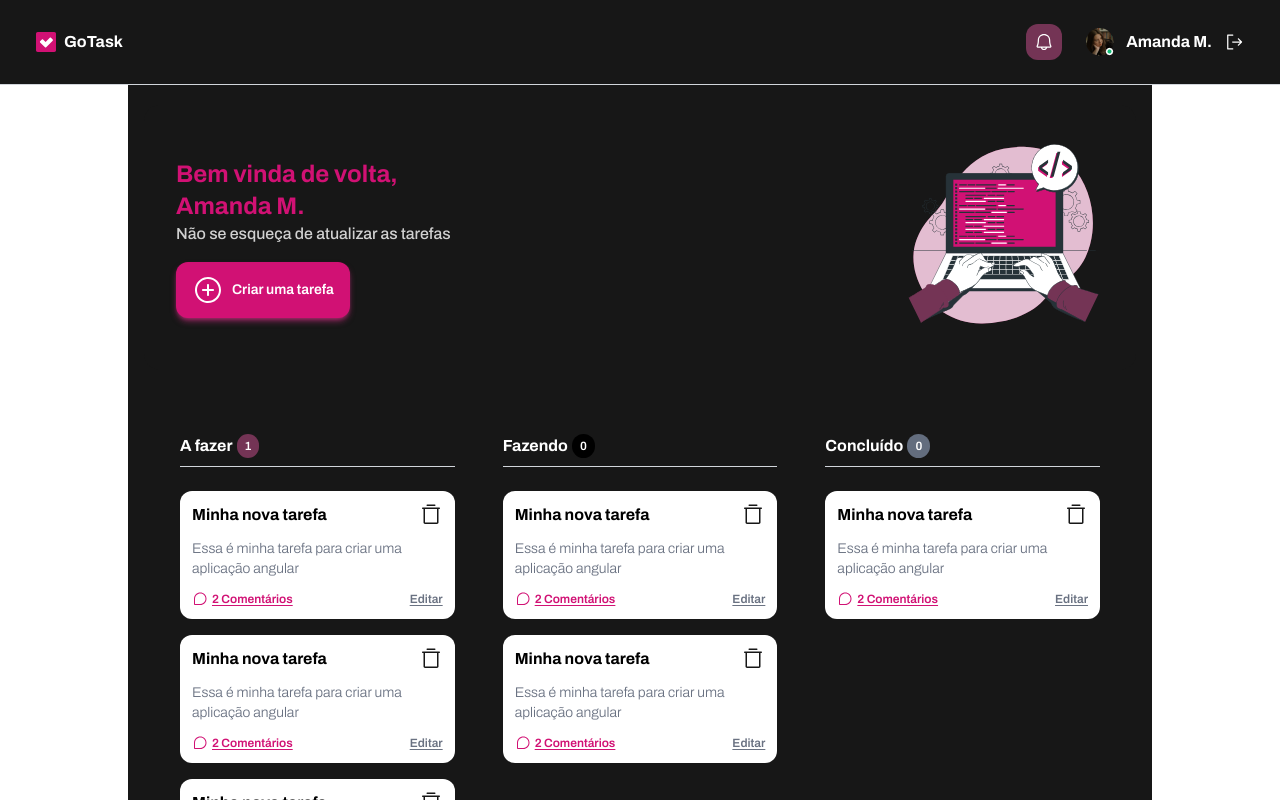
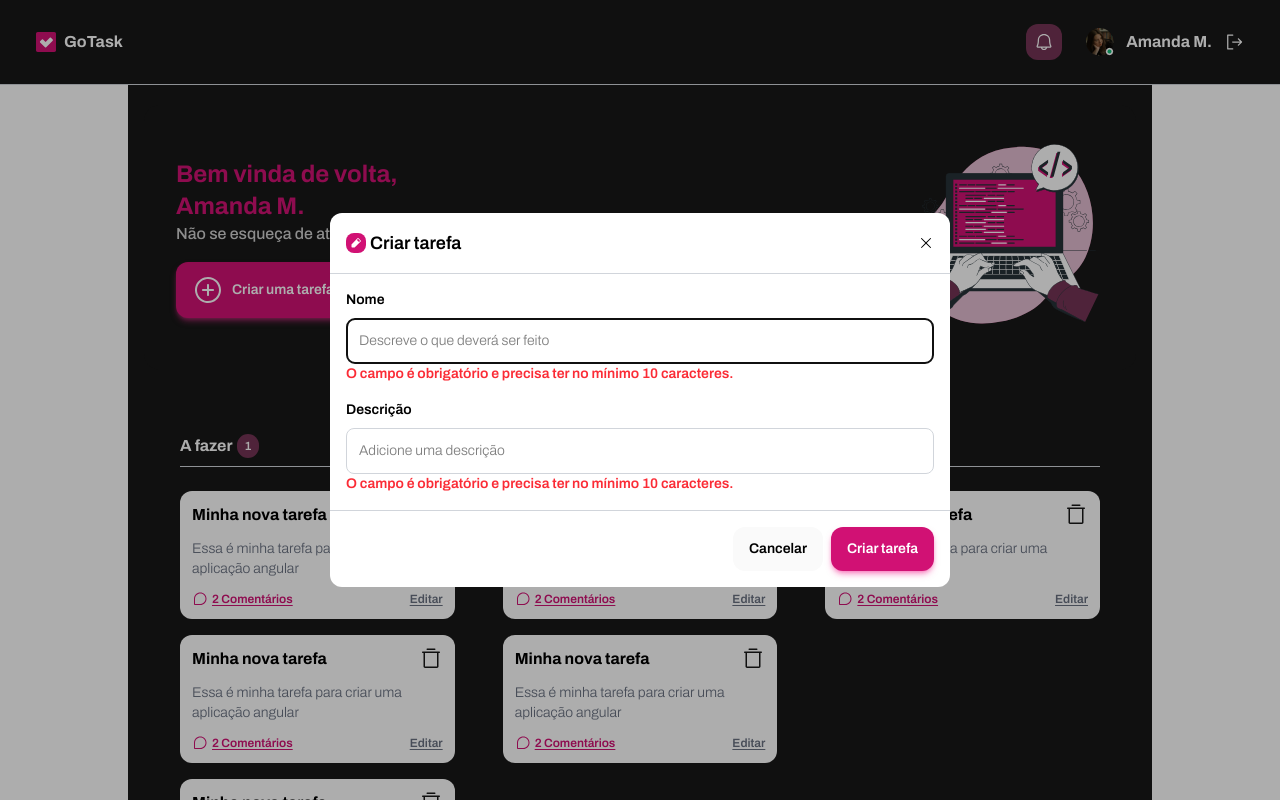
Before and after one commit to AmandaLinger/To-do_List_angular, an Angular app: page / in a window 1280 px wide. Both pictures are taken after a click on the button "Criar uma tarefa". Shown: the top 800 px of the page. Built offline with nearby package versions, Linux system fonts and the light colour scheme.

Commit message:
Dinamizando o modal de criação e edição com flags de modo

```diff
--- a/src/app/components/task-card/task-card.component.html
+++ b/src/app/components/task-card/task-card.component.html
@@ -15,6 +15,6 @@
 
 
     <p class="font-semibold text-xs text-gray-500 underline
-      underline-offset-2 cursor-pointer ml-auto">Editar</p>
+      underline-offset-2 cursor-pointer ml-auto" (click)="openEditTaskModal()">Editar</p>
   </div>
 </div>
--- a/src/app/components/task-card/task-card.component.ts
+++ b/src/app/components/task-card/task-card.component.ts
@@ -1,4 +1,5 @@
-import { Component } from '@angular/core';
+import {Component, inject} from '@angular/core';
+import {ModalControllerService} from '../../services/modal-controller.service';
 
 @Component({
   selector: 'app-task-card',
@@ -7,5 +8,9 @@ import { Component } from '@angular/core';
   styleUrl: './task-card.component.css'
 })
 export class TaskCardComponent {
+  private readonly _modalControllerService = inject(ModalControllerService);
 
+  openEditTaskModal(){
+    this._modalControllerService.openEditTaskModal();
+  }
 }
--- a/src/app/components/task-form-modal/task-form-modal.component.html
+++ b/src/app/components/task-form-modal/task-form-modal.component.html
@@ -1,7 +1,9 @@
 <form class="rounded-xl overflow-hidden bg-white">
   <div class="flex gap-1 items-center p-4">
     <img class="bg-[#D11174] p-1 h-5 w-5 rounded-lg" src="images/pencil-simple-outline.svg" alt="">
-    <h1 class="font-semibold text-lg">Criar/Editar tarefa</h1>
+    <h1 class="font-semibold text-lg">
+      {{(_data.mode === 'create' ? 'Criar ' : 'Editar ') + 'tarefa'}}
+    </h1>
 
     <img class="ml-auto cursor-pointer h-4" src="images/x.svg" alt="">
   </div>
@@ -28,6 +30,8 @@
     <button class="py-3 px-4 bg-[#fafafa] rounded-xl text-sm font-semibold cursor-pointer
       active:translate-y-1 transition-transform duration-75" type="button">Cancelar</button>
     <button class="py-3 px-4 bg-[#D11174] rounded-xl text-sm font-semibold cursor-pointer
-      active:translate-y-1 transition-transform duration-75 shadow-md shadow-pink-500/50 text-white" type="submit">Criar uma tarefa</button>
+      active:translate-y-1 transition-transform duration-75 shadow-md shadow-pink-500/50 text-white" type="submit">
+      {{_data.mode === 'create' ? 'Criar tarefa' : 'Salvar alterações'}}
+    </button>
   </div>
 </form>
--- a/src/app/components/task-form-modal/task-form-modal.component.ts
+++ b/src/app/components/task-form-modal/task-form-modal.component.ts
@@ -1,4 +1,7 @@
-import { Component } from '@angular/core';
+import {Component, inject} from '@angular/core';
+import {DIALOG_DATA} from '@angular/cdk/dialog';
+import {ITaskFormModalData} from '../../interfaces/task-form-modal-data.interface';
+
 
 @Component({
   selector: 'app-task-form-modal',
@@ -7,5 +10,5 @@ import { Component } from '@angular/core';
   styleUrl: './task-form-modal.component.css'
 })
 export class TaskFormModalComponent {
-
+  readonly _data: ITaskFormModalData = inject(DIALOG_DATA);
 }
--- a/src/app/components/welcome-section/welcome-section.component.html
+++ b/src/app/components/welcome-section/welcome-section.component.html
@@ -12,7 +12,7 @@
     <div>
       <button class=" flex text-[#ffffff] bg-[#D11174] shadow-md shadow-pink-500/50
       py-3 px-4 rounded-xl text-sm font-semibold text-center items-center  gap-2 cursor-pointer active:translate-y-1
-      transition-transform duration-75">
+      transition-transform duration-75" (click)="openNewTaskModal()">
         <img src="images/plus-circle.svg" alt="ícone de +">
         Criar uma tarefa
       </button>
--- a/src/app/components/welcome-section/welcome-section.component.ts
+++ b/src/app/components/welcome-section/welcome-section.component.ts
@@ -1,4 +1,5 @@
-import { Component } from '@angular/core';
+import {Component, inject} from '@angular/core';
+import {ModalControllerService} from '../../services/modal-controller.service';
 
 @Component({
   selector: 'app-welcome-section',
@@ -7,5 +8,11 @@ import { Component } from '@angular/core';
   styleUrl: './welcome-section.component.css'
 })
 export class WelcomeSectionComponent {
+  private readonly _modalControllerService = inject(ModalControllerService);
+
+
+  openNewTaskModal(){
+    this._modalControllerService.openNewTaskModal();
+  }
 
 }
--- /dev/null
+++ b/src/app/interfaces/task-form-modal-data.interface.ts
@@ -0,0 +1,3 @@
+export interface ITaskFormModalData {
+  mode: 'create' | 'edit';
+}
--- a/src/app/services/modal-controller.service.ts
+++ b/src/app/services/modal-controller.service.ts
@@ -17,12 +17,18 @@ export class ModalControllerService {
   openNewTaskModal() {
     return this._dialog.open(TaskFormModalComponent, {
       ...this.modalSizeOptions,
+      data: {
+        mode: 'create',
+      }
     })
   }
 
   openEditTaskModal() {
     return this._dialog.open(TaskFormModalComponent, {
       ...this.modalSizeOptions,
+      data: {
+        mode: 'edit',
+      }
     })
   }
 
```
